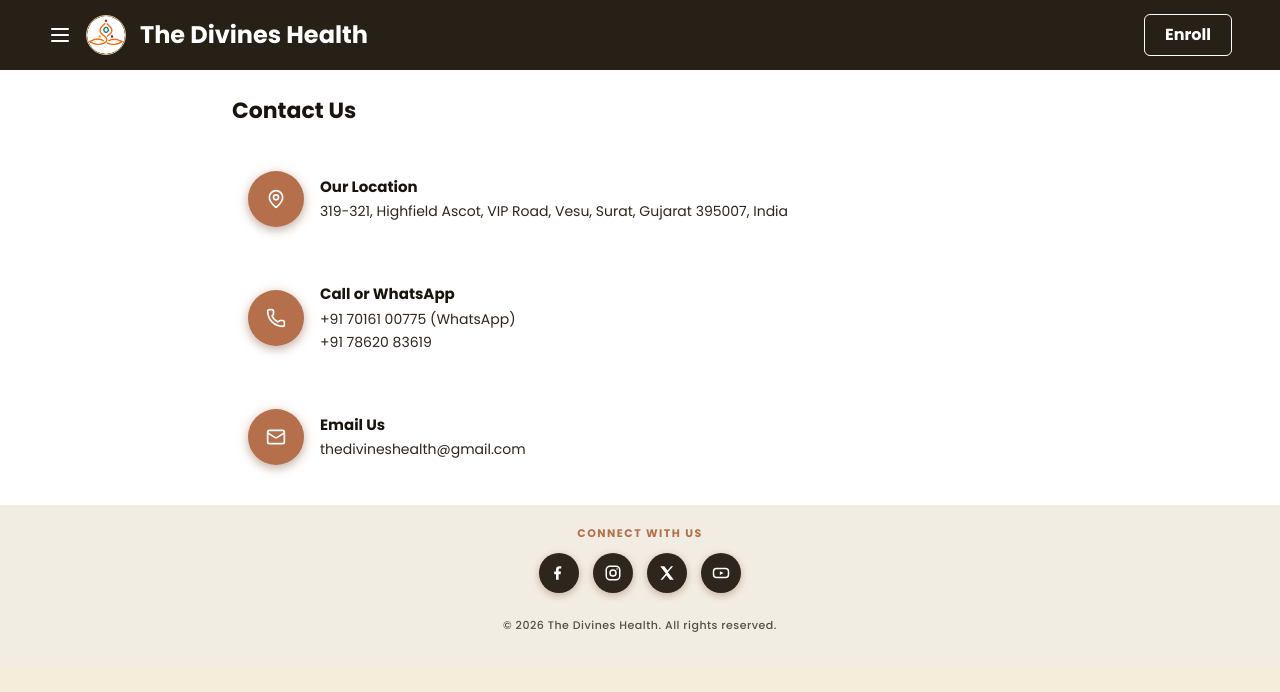
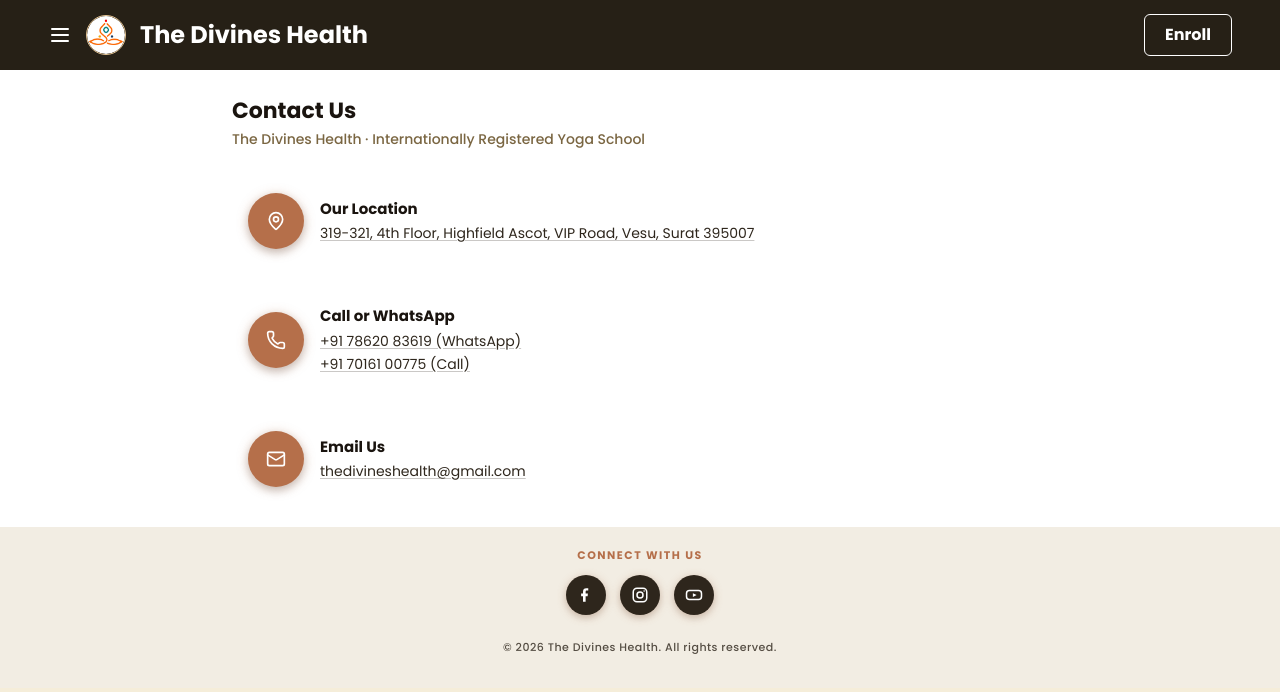
Before and after one commit to ladkrishnaronak/divines-wellness, a Next.js app: page /contact in a window 1280 px wide. Shown: the top 692 px of the page. Built offline with nearby package versions, Linux system fonts and the light colour scheme.

Commit message:
Wire up real contact links: Google Maps, WhatsApp, call, email, and social profiles

```diff
--- a/src/app/contact/page.tsx
+++ b/src/app/contact/page.tsx
@@ -1,8 +1,14 @@
 import type { Metadata } from "next";
-import { MapPin, Phone, Mail } from "lucide-react";
+import { MapPin, Phone, MessageCircle, Mail } from "lucide-react";
 
-// lucide-react no longer ships social brand glyphs, so these four are
-// minimal hand-authored icons matching the simple pictograms Figma shows.
+export const metadata: Metadata = {
+  title: "Contact Us | Divines Wellness Program",
+  description:
+    "Get in touch with The Divines Health — our location, phone/WhatsApp number, email address, and social profiles.",
+};
+
+// lucide-react no longer ships social brand glyphs, so these are minimal
+// hand-authored icons matching the simple pictograms Figma shows.
 function FacebookIcon(props: { size: number; className?: string }) {
   return (
     <svg width={props.size} height={props.size} viewBox="0 0 24 24" fill="none" className={props.className} aria-hidden="true">
@@ -19,13 +25,6 @@
     </svg>
   );
 }
-function TwitterIcon(props: { size: number; className?: string }) {
-  return (
-    <svg width={props.size} height={props.size} viewBox="0 0 24 24" fill="none" className={props.className} aria-hidden="true">
-      <path d="M3 3l7.5 9.5L3.3 21H6l5.2-6 4.7 6H21l-7.8-10L20.2 3H17.5l-4.8 5.6L8.4 3H3z" fill="currentColor" />
-    </svg>
-  );
-}
 function YoutubeIcon(props: { size: number; className?: string }) {
   return (
     <svg width={props.size} height={props.size} viewBox="0 0 24 24" fill="none" className={props.className} aria-hidden="true">
@@ -35,77 +34,80 @@
   );
 }
 
-export const metadata: Metadata = {
-  title: "Contact Us | Divines Wellness Program",
-  description:
-    "Get in touch with The Divines Health — our location, phone/WhatsApp number, and email address.",
-};
-
-// Content below is taken verbatim from the Figma "Divines Wellness - Contact Us
-// (Mobile)" frame (node 25:376). This replaces an earlier version of this page
-// that had invented a CTA banner and enquiry form not present in the Figma
-// design, and that incorrectly claimed no phone/email details existed yet.
+// Content below follows the Figma "Divines Wellness - Contact Us (Mobile)"
+// frame (node 25:376) for layout/style, with the real business details the
+// Divines Wellness team supplied: address, phone/WhatsApp numbers, Google
+// Maps link, and social profile URLs. Each line links to the matching action
+// (map, call, WhatsApp chat, email) instead of the row as a whole.
 const contactRows = [
   {
     Icon: MapPin,
     label: "Our Location",
-    lines: ["319-321, Highfield Ascot, VIP Road, Vesu, Surat, Gujarat 395007, India"],
-    href: "https://maps.google.com/?q=319-321+Highfield+Ascot+VIP+Road+Vesu+Surat+Gujarat+395007+India",
+    lines: [
+      {
+        text: "319-321, 4th Floor, Highfield Ascot, VIP Road, Vesu, Surat 395007",
+        href: "https://maps.app.goo.gl/hE52bo27C2eADaPAA",
+      },
+    ],
   },
   {
     Icon: Phone,
     label: "Call or WhatsApp",
-    lines: ["+91 70161 00775 (WhatsApp)", "+91 78620 83619"],
-    href: "https://wa.me/917016100775",
+    lines: [
+      { text: "+91 78620 83619 (WhatsApp)", href: "https://wa.me/917862083619" },
+      { text: "+91 70161 00775 (Call)", href: "tel:+917016100775" },
+    ],
   },
   {
     Icon: Mail,
     label: "Email Us",
-    lines: ["thedivineshealth@gmail.com"],
-    href: "mailto:thedivineshealth@gmail.com",
+    lines: [{ text: "thedivineshealth@gmail.com", href: "mailto:thedivineshealth@gmail.com" }],
   },
 ];
 
-// NOTE: Figma shows social icon glyphs (Facebook, Instagram, Twitter, YouTube)
-// with no linked handles or URLs anywhere in the file. Rendered as decorative,
-// non-linking icons until the team supplies the real profile URLs.
 const socials = [
-  { Icon: FacebookIcon, label: "Facebook" },
-  { Icon: InstagramIcon, label: "Instagram" },
-  { Icon: TwitterIcon, label: "Twitter" },
-  { Icon: YoutubeIcon, label: "YouTube" },
+  { Icon: FacebookIcon, label: "Facebook", href: "https://www.facebook.com/divine.holistic.healing.world" },
+  {
+    Icon: InstagramIcon,
+    label: "Instagram",
+    href: "https://www.instagram.com/invites/contact/?i=1av3a52keth46&utm_content=4b0h5gf",
+  },
+  { Icon: YoutubeIcon, label: "YouTube", href: "https://youtu.be/bMEUZrYnqrw?si=5jBQVGaUv7vLEcXg" },
 ];
 
 export default function ContactPage() {
   return (
     <div className="flex w-full flex-col items-center bg-white">
       {/* Title */}
-      <div className="flex w-full max-w-2xl flex-col items-start px-6 pb-2 pt-6 md:max-w-3xl md:px-10 lg:max-w-4xl">
+      <div className="flex w-full max-w-2xl flex-col items-start gap-0.5 px-6 pb-2 pt-6 md:max-w-3xl md:px-10 lg:max-w-4xl">
         <h1 className="text-[22px] font-bold text-[#1a140f]">Contact Us</h1>
+        <p className="text-sm font-medium text-[#7a6642]">
+          The Divines Health · Internationally Registered Yoga School
+        </p>
       </div>
 
       {/* Contact rows */}
       <div className="flex w-full max-w-2xl flex-col gap-6 px-6 pb-6 pt-5 md:max-w-3xl md:px-10 lg:max-w-4xl">
-        {contactRows.map(({ Icon, label, lines, href }) => (
-          <a
-            key={label}
-            href={href}
-            target={href.startsWith("http") ? "_blank" : undefined}
-            rel={href.startsWith("http") ? "noopener noreferrer" : undefined}
-            className="flex w-full items-center gap-4 rounded-[16px] p-4 transition-colors hover:bg-[#faf7f2]"
-          >
+        {contactRows.map(({ Icon, label, lines }) => (
+          <div key={label} className="flex w-full items-center gap-4 rounded-[16px] p-4">
             <div className="flex size-14 shrink-0 items-center justify-center rounded-full bg-[#b56f4a] shadow-[0px_4px_8px_0px_rgba(0,0,0,0.15),0px_2px_12px_0px_rgba(181,111,74,0.35)]">
               <Icon size={20} strokeWidth={2} className="text-white" aria-hidden="true" />
             </div>
             <div className="flex min-w-0 flex-1 flex-col gap-1">
               <p className="text-[15px] font-bold text-[#1a140f]">{label}</p>
-              {lines.map((line) => (
-                <p key={line} className="text-sm leading-[1.4] text-[#2e261c]">
-                  {line}
-                </p>
+              {lines.map(({ text, href }) => (
+                <a
+                  key={text}
+                  href={href}
+                  target={href.startsWith("http") ? "_blank" : undefined}
+                  rel={href.startsWith("http") ? "noopener noreferrer" : undefined}
+                  className="text-sm leading-[1.4] text-[#2e261c] underline decoration-[#2e261c]/25 underline-offset-2 transition-colors hover:text-[#b56f4a] hover:decoration-[#b56f4a]"
+                >
+                  {text}
+                </a>
               ))}
             </div>
-          </a>
+          </div>
         ))}
       </div>
 
@@ -116,14 +118,17 @@
             Connect with us
           </p>
           <div className="flex items-center justify-center gap-3.5">
-            {socials.map(({ Icon, label }) => (
-              <div
+            {socials.map(({ Icon, label, href }) => (
+              <a
                 key={label}
+                href={href}
+                target="_blank"
+                rel="noopener noreferrer"
                 aria-label={label}
-                className="flex size-10 items-center justify-center rounded-full bg-[#2e261c] shadow-[0px_3px_6px_0px_rgba(0,0,0,0.1),0px_2px_10px_0px_rgba(181,111,74,0.3)]"
+                className="flex size-10 items-center justify-center rounded-full bg-[#2e261c] shadow-[0px_3px_6px_0px_rgba(0,0,0,0.1),0px_2px_10px_0px_rgba(181,111,74,0.3)] transition-colors hover:bg-[#b56f4a]"
               >
                 <Icon size={18} className="text-white" />
-              </div>
+              </a>
             ))}
           </div>
         </div>
```
